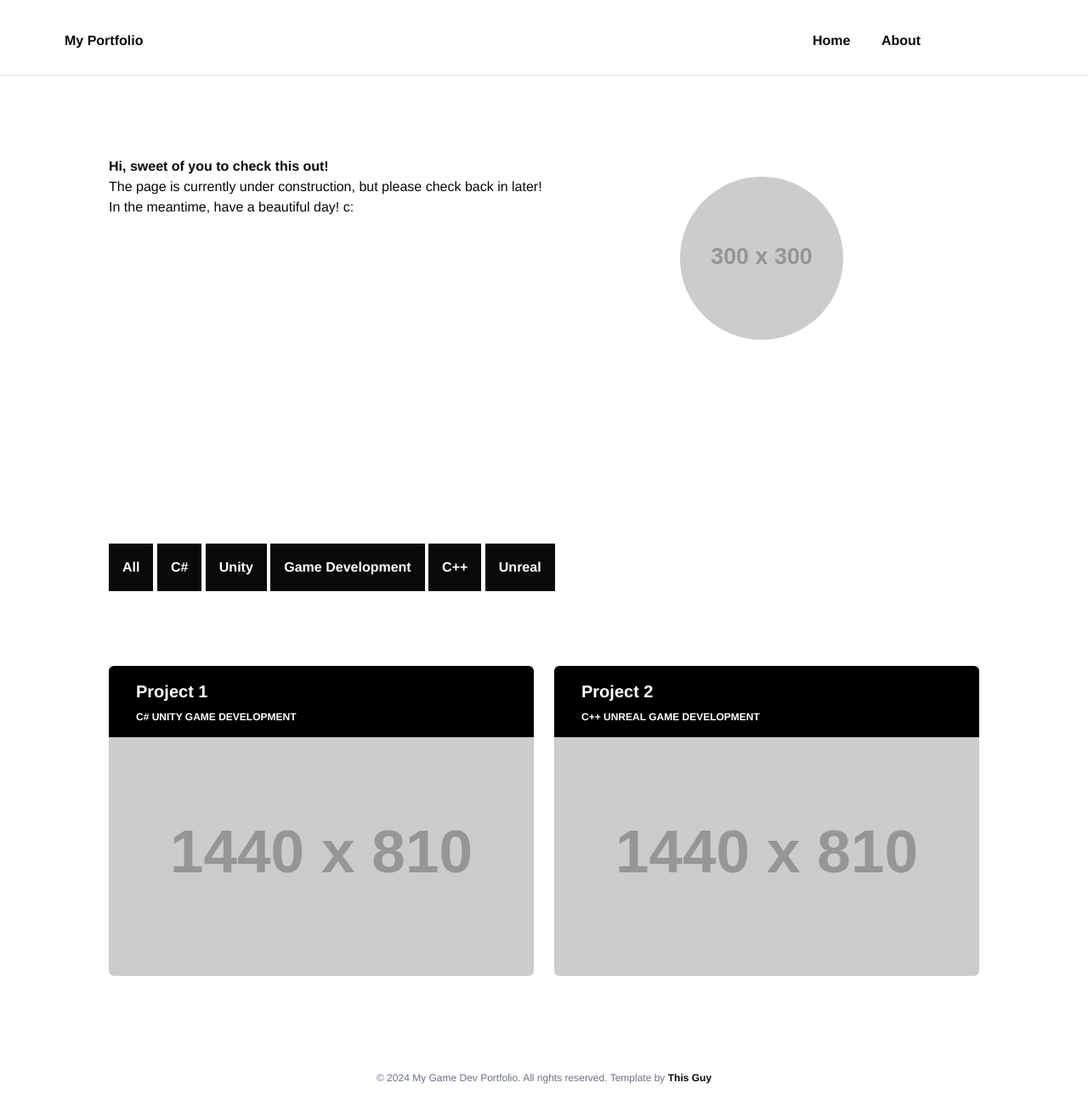
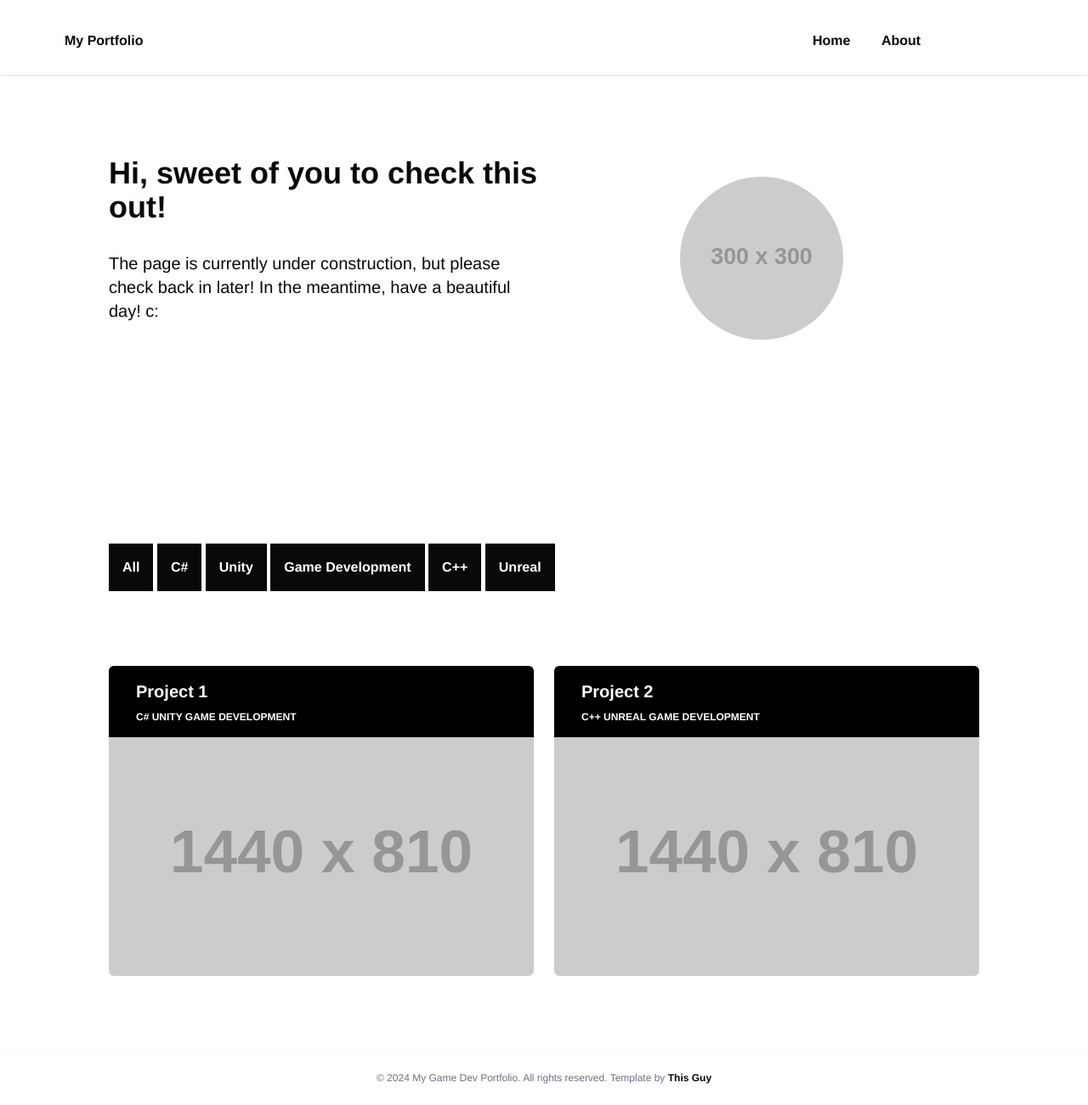
Before and after one commit to boominh/boominh.github.io, a Jekyll site: the page built from index.html, in a window 1280 px wide and 1301 px high. Shown: the whole window at 85% size. Built offline with Jekyll 4.4.1, drawn with Linux system fonts in a browser that asks for light colours; some web fonts are replaced.

Commit message:
Update styles.css

```diff
--- a/out/css/styles.css
+++ b/out/css/styles.css
@@ -1222,6 +1222,14 @@ video {
   margin-top: 1.5rem;
 }
 
+.mb-auto {
+  margin-bottom: auto;
+}
+
+.mt-8 {
+  margin-top: 2rem;
+}
+
 .block {
   display: block;
 }
@@ -1414,6 +1422,10 @@ video {
   background-image: url('{{project.img}}');
 }
 
+.bg-\[url\(\'https\:\/\/via\.placeholder\.com\/1440x810\'\)\] {
+  background-image: url('https://via.placeholder.com/1440x810');
+}
+
 .from-zinc-950 {
   --tw-gradient-from: #09090b var(--tw-gradient-from-position);
   --tw-gradient-to: rgb(9 9 11 / 0) var(--tw-gradient-to-position);
@@ -1518,6 +1530,16 @@ video {
 .text-xs {
   font-size: 0.75rem;
   line-height: 1rem;
+}
+
+.text-4xl {
+  font-size: 2.25rem;
+  line-height: 2.5rem;
+}
+
+.text-xl {
+  font-size: 1.25rem;
+  line-height: 1.75rem;
 }
 
 .font-bold {
```
